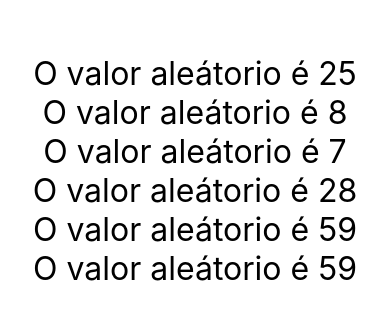
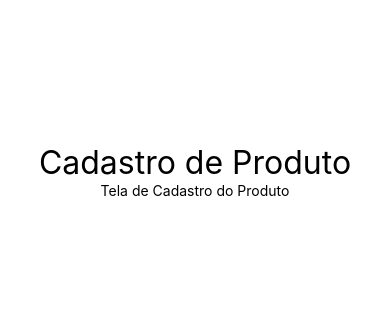
Before and after one commit to Graciliano-Barroso/exercicios-react-native, a React Native app: screen / in a window 390 px wide. Shown: the part 251-570 px from the top of the page. Built offline with nearby package versions, Linux system fonts and the light colour scheme.

Commit message:
feat: fragment

```diff
--- a/src/App.js
+++ b/src/App.js
@@ -2,20 +2,23 @@
 import React from "react";
 import { SafeAreaView, StyleSheet } from "react-native";
 
-import Aleatorio from "./components/Aleatorio";
+import Titulo from "./components/Titulo";
+// import Aleatorio from "./components/Aleatorio";
 // import MinMax from "./components/MinMax";
 // import CompPadrao, { Comp1, Comp2 } from "./components/Mult";
 // import Primeiro from './components/Primeiro';
 
 export default () => (
     <SafeAreaView style={style.App}>
+        <Titulo principal="Cadastro de Produto"
+                secundario="Tela de Cadastro do Produto" />
+        {/* <Aleatorio min={1} max={60} />
         <Aleatorio min={1} max={60} />
         <Aleatorio min={1} max={60} />
         <Aleatorio min={1} max={60} />
         <Aleatorio min={1} max={60} />
         <Aleatorio min={1} max={60} />
-        <Aleatorio min={1} max={60} />
-        {/* <MinMax min={3} max={20} />
+        <MinMax min={3} max={20} />
         <MinMax min='1' max='94' />
         <CompPadrao />
         <Comp1 />
--- /dev/null
+++ b/src/components/Titulo.js
@@ -0,0 +1,13 @@
+import React from "react";
+import { Text } from "react-native";
+import Estilo from './estilo';
+
+export default props => {
+
+    return (
+        <>
+            <Text style={Estilo.txtG}>{props.principal}</Text>
+            <Text>{props.secundario}</Text>
+        </>
+    )
+}
```
